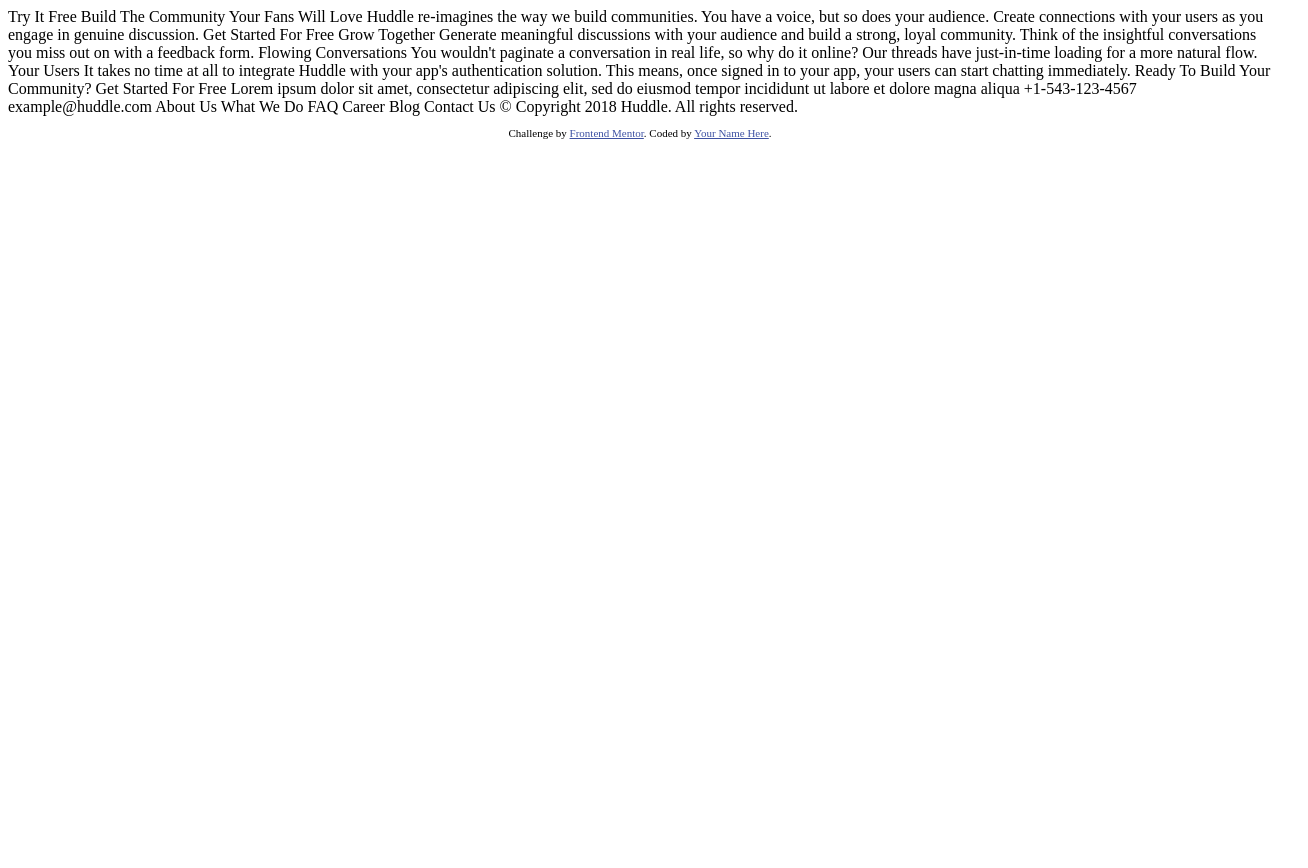
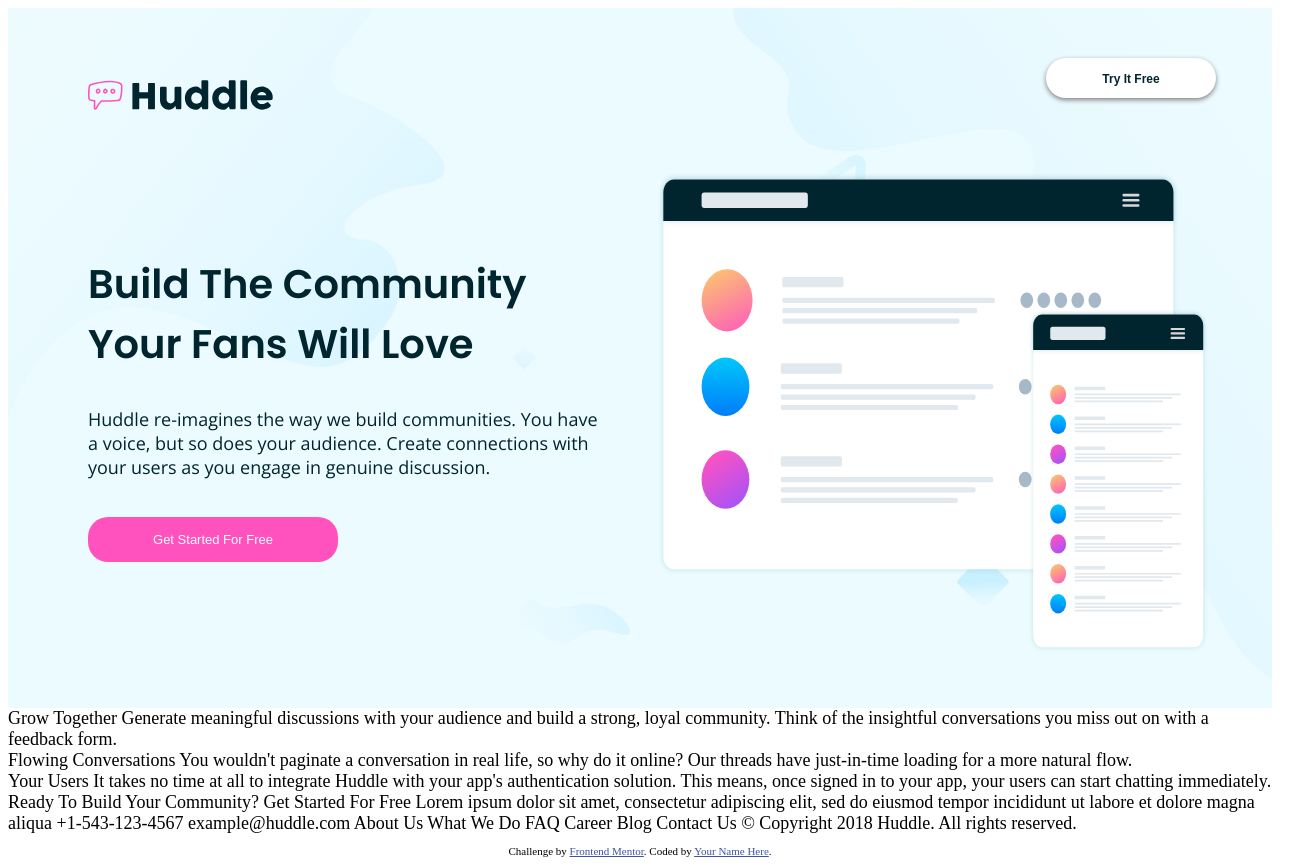
Before and after one commit to Layorr/huddle-landing-page-with-alternating-feature-blocks-master, a plain HTML site: page index.html in a window 1280 px wide. Shown: the whole page, 1308 px wide, since content can reach past the window. Before the commit the page ends 800 px from the top, so only its background shows below. Drawn offline with nearby package versions, Linux system fonts and the light colour scheme.

Commit message:
first section 95% done

```diff
--- a/index.html
+++ b/index.html
@@ -5,6 +5,8 @@
   <meta name="viewport" content="width=device-width, initial-scale=1.0"> <!-- displays site properly based on user's device -->
 
   <link rel="icon" type="image/png" sizes="32x32" href="./images/favicon-32x32.png">
+
+  <link rel="stylesheet" href="style.css">
 
   <title>Frontend Mentor | Huddle landing page with alternating feature blocks</title>
 
@@ -16,29 +18,52 @@
 </head>
 <body>
 
-  Try It Free
+  <section class="top-container">
+  <!-- Top Container -->
 
-  Build The Community Your Fans Will Love
 
+
+    <div class="first-message">
+       <div><img src="/images/logo.svg" alt=""></div>
+       <h1>Build The Community <br> Your Fans Will Love</h1>
+       <p>
         Huddle re-imagines the way we build communities. You have a voice, but so does your audience.
         Create connections with your users as you engage in genuine discussion.
+       </p>
+       <button class="get-started"><a href="#">Get Started For Free</a></button>
+    </div>
 
-  Get Started For Free
+    <div class="right-side">
+      <div class="top-right-button"><button class="button"><a href="#">Try It Free</a></button></div>
+      <div class="img-mock"><img src="/images/illustration-mockups.svg" alt=""></div>
+    </div>
 
+
+  </section>
+
+
+  <section class="middle-section">
+  <!-- Middle Section -->
+
+    <div>
       Grow Together
-
       Generate meaningful discussions with your audience and build a strong, loyal community.
       Think of the insightful conversations you miss out on with a feedback form.
+    </div>
 
+    <div>
       Flowing Conversations
-
       You wouldn't paginate a conversation in real life, so why do it online? Our threads
       have just-in-time loading for a more natural flow.
+    </div>
 
+    <div>
       Your Users
-
       It takes no time at all to integrate Huddle with your app's authentication solution.
       This means, once signed in to your app, your users can start chatting immediately.
+    </div>
+
+  </section>
 
   Ready To Build Your Community?
 
--- /dev/null
+++ b/style.scss
@@ -0,0 +1,105 @@
+$Pink: hsl(322, 100%, 66%);
+$VeryPaleCyan: hsl(193, 100%, 96%);
+$VeryDarkCyan: hsl(192, 100%, 9%);
+$GrayishBlue: hsl(208, 11%, 55%);
+
+@import url('https://fonts.googleapis.com/css2?family=Montserrat:wght@100;400;900&family=Open+Sans:wght@400;700&family=Poppins:wght@600&family=Red+Hat+Display:wght@500;700;900&family=Ubuntu&display=swap');
+
+body{
+    max-width: 1440px;
+    font-size: 18px;
+    .top-container{
+        max-width: 1440px;
+        background-image: url(/images/bg-hero-desktop.svg);
+        display: grid;
+        grid-template-columns: 600px 700px;
+        height: 700px;
+        background-color: $VeryPaleCyan;
+        .first-message{
+            margin: auto;
+            padding: 0 100px 0 50px;
+            width: 550px;
+            color: $VeryDarkCyan;
+            font-family: "open sans";
+            margin-left: 30px;
+
+            img{
+                position: absolute;
+                top: 10%;
+                height: 30px;
+            }
+            h1{
+                font-size: 2.5rem;
+                font-family: 'poppins';
+                margin-top: 100px;
+
+            }
+            p{
+                padding-bottom: 20px;
+                line-height: 1.5rem;
+                width: 520px;
+
+            }
+            button{
+                background-color: $Pink;
+                border-radius: 20px;
+                height: 45px;
+                width: 250px;
+                border: none;
+
+                a{
+                    text-decoration: none;
+                    color: white;
+                    font-size: 13px;
+
+                }
+
+            }
+
+
+        }
+        .right-side{
+
+
+
+            .top-right-button{
+                position: absolute;
+                right:5%;
+                margin-top: 50px;
+                .button{
+                    background-color: #fff;
+                    width: 170px;
+                    border-radius: 20px;
+                    height: 40px;
+                    border: none;
+                    box-shadow: 0 2px 5px grey;
+
+                    a{
+                        text-decoration: none;
+                        font-size: 12px;
+                        color: $VeryDarkCyan;
+                        text-align: center;
+                        font-weight: 900;
+
+                    }
+
+                }
+
+                }
+
+            img {
+                width: 550px;
+                margin: 165px 100px 0 100px;
+                position: relative;
+                float:right;
+                height: 480px;
+            }
+
+        }
+
+
+
+
+
+    }
+}
```
Also changed, not shown: style.css (added), 1 other file. Lines whose indentation alone changed are shown as unchanged.
